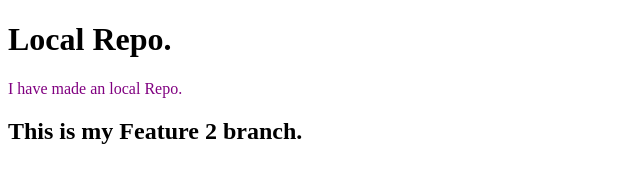
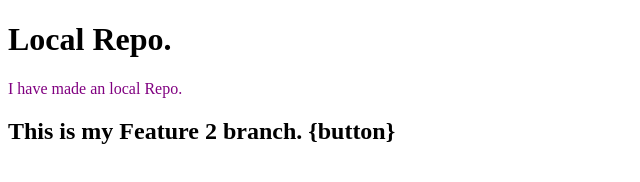
Before and after one commit to abad05adil12/local-repo, a plain HTML site: page index.html in a window 1280 px wide. Shown: the whole page, without its empty margins (0-640 px from the left). Drawn offline with Linux system fonts and the light colour scheme.

```diff
--- a/index.html
+++ b/index.html
@@ -9,6 +9,6 @@
 <body>
     <h1>Local Repo.</h1>
     <p>I have made an local Repo.</p>
-    <h2>This is my Feature 2 branch.</h2>
+    <h2>This is my Feature 2 branch. {button}</h2>
 </body>
 </html>
```
Also changed, not shown: 1 other file.
